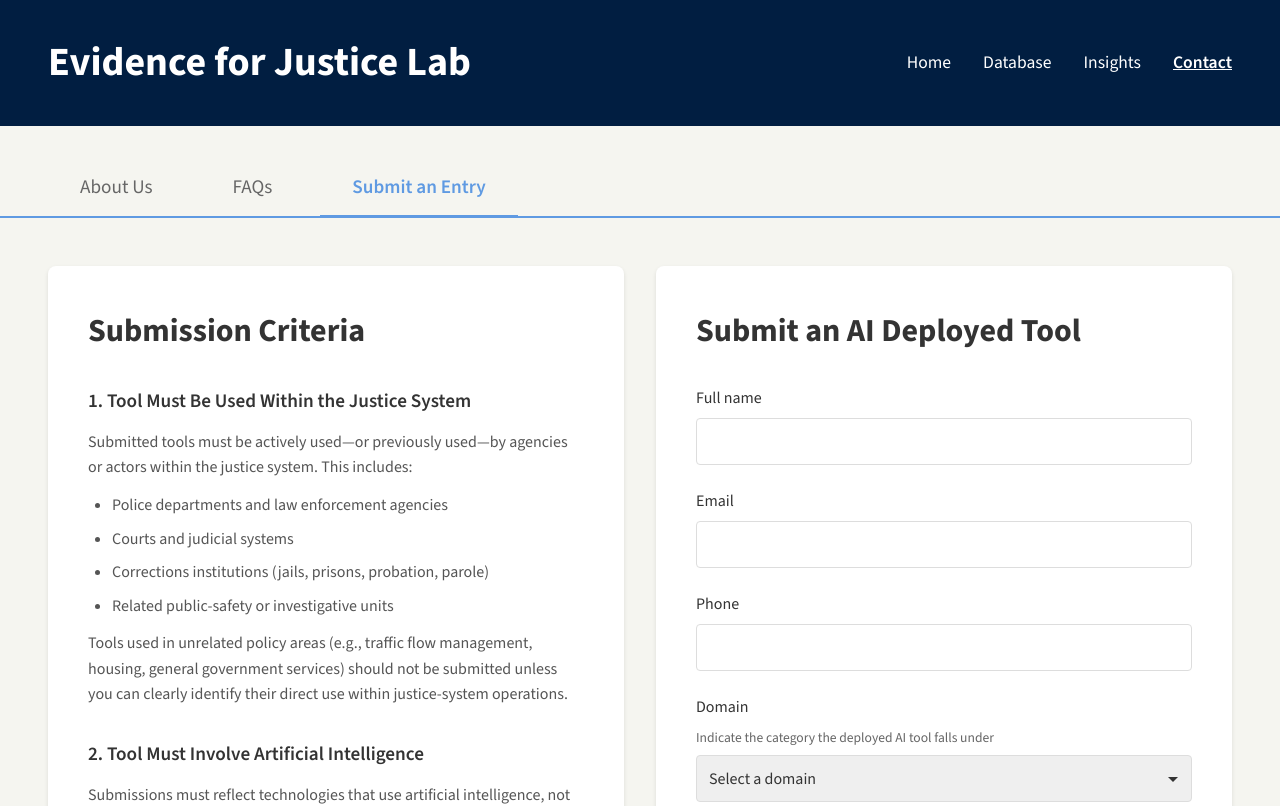
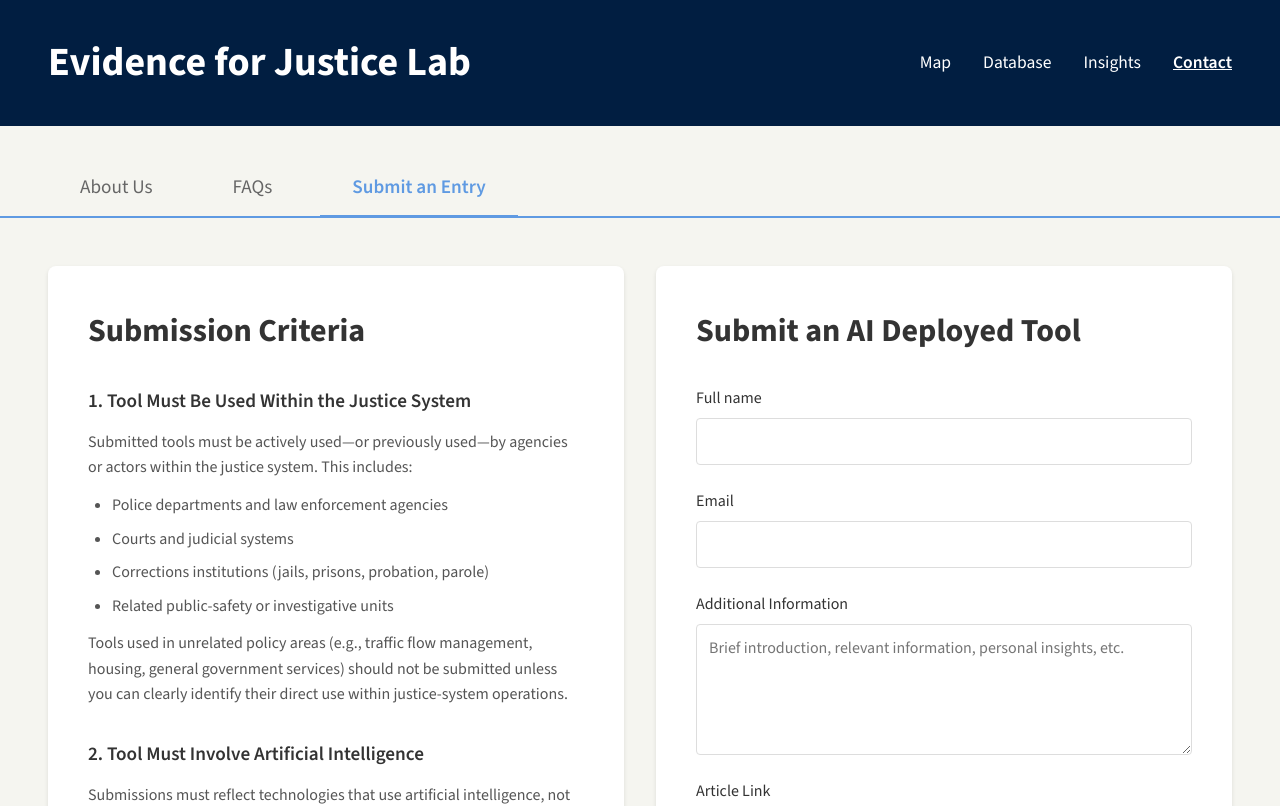
Before and after one commit to toki49/jai-t-website, a React (Vite) app: page /jai-t-website/contact in a window 1280 px wide. Shown: the top 806 px of the page. Built offline with nearby package versions, Linux system fonts and the light colour scheme.

Commit message:
Changed home to Map, shortened submission criteria

```diff
--- a/src/components/Header.jsx
+++ b/src/components/Header.jsx
@@ -23,7 +23,7 @@
             to="/"
             className={`nav-link ${location.pathname === '/' ? 'active' : ''}`}
           >
-            Home
+            Map
           </Link>
 
           <div
--- a/src/pages/Contact.jsx
+++ b/src/pages/Contact.jsx
@@ -218,37 +218,6 @@
               </div>
 
               <div className="form-group">
-                <label htmlFor="phone">Phone</label>
-                <input
-                  type="tel"
-                  id="phone"
-                  name="phone"
-                  value={formData.phone}
-                  onChange={handleChange}
-                />
-              </div>
-
-              <div className="form-group">
-                <label htmlFor="domain">Domain</label>
-                <p className="form-hint">Indicate the category the deployed AI tool falls under</p>
-                <select
-                  id="domain"
-                  name="domain"
-                  value={formData.domain}
-                  onChange={handleChange}
-                  required
-                >
-                  <option value="">Select a domain</option>
-                  <option value="Backend Administration">Backend Administration</option>
-                  <option value="Detection">Detection</option>
-                  <option value="Forensic Analysis">Forensic Analysis</option>
-                  <option value="Front End Service">Front End Service</option>
-                  <option value="Prediction">Prediction</option>
-                  <option value="Surveillance">Surveillance</option>
-                </select>
-              </div>
-
-              <div className="form-group">
                 <label htmlFor="additionalInfo">Additional Information</label>
                 <textarea
                   id="additionalInfo"
```
